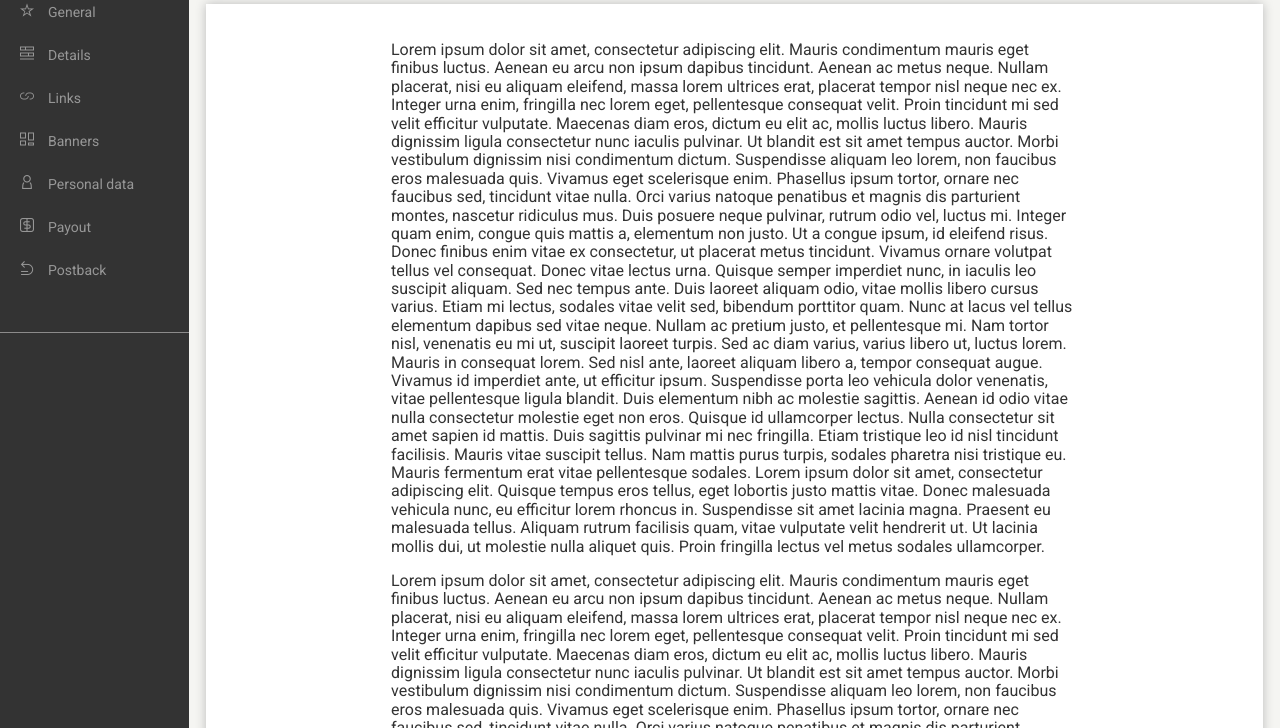
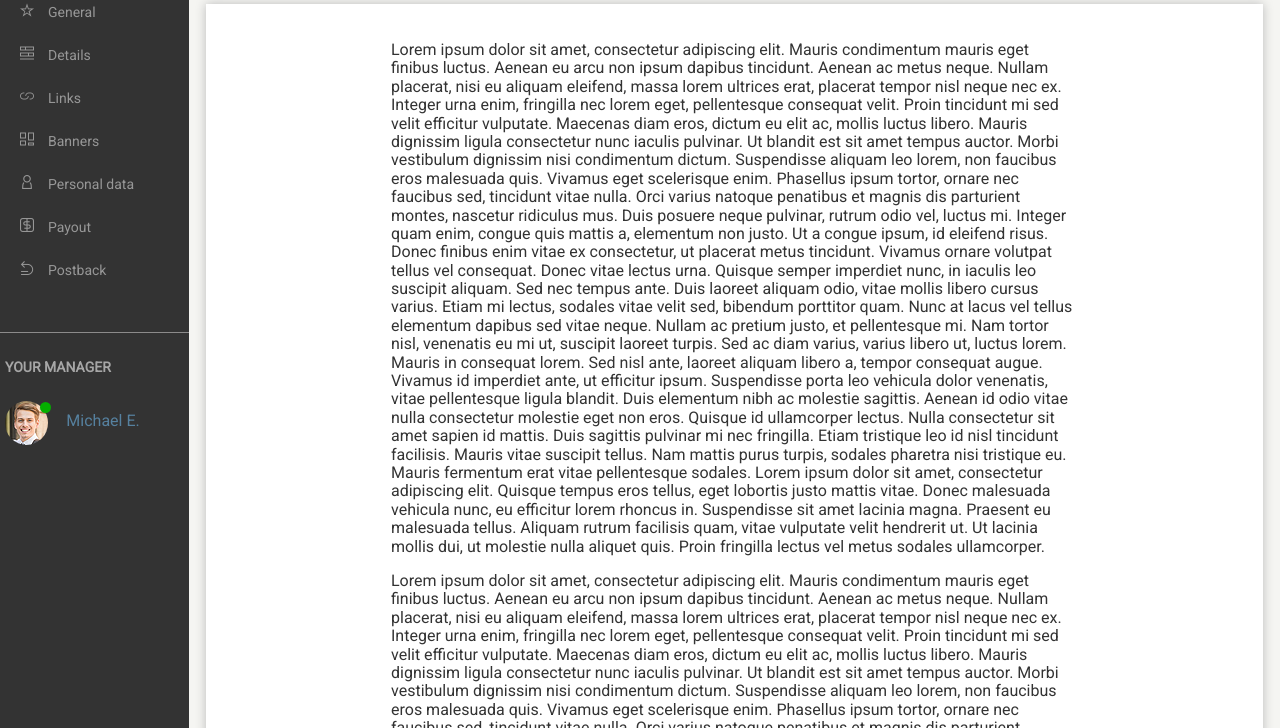
Before and after one commit to JoWos/9, a website: page index.html in a window 1280 px wide. Shown: the part 72-800 px from the top of the page. Drawn offline with Linux system fonts and the light colour scheme.

Commit message:
Add manager section to sidebar - doesn't work in sidebar short

```diff
--- a/index.html
+++ b/index.html
@@ -96,7 +96,17 @@
                     </div>
                 </li>
             </ul>
-
+            <div class="manager manager-short">
+                <h3>Your manager</h3>
+                <div class="row">
+                    <div class="col-sm-3 col-lg-4">
+                        <img src="images/avatar.png" alt="manager avatar">
+                    </div>
+                    <div class="col-sm-9 col-lg-8">
+                        <a href="#">Michael E.</a>
+                    </div>
+                </div>
+            </div>
         </div>
         <div class="main-wrapper">
             <section>
--- a/sass/style.scss
+++ b/sass/style.scss
@@ -358,7 +358,7 @@ header {
                     display: block;
                     position: absolute;
                     top: 55px;
-                    left: 52px;
+                    left: 40px;
                     z-index: 1;
                 }
 
@@ -372,7 +372,7 @@ header {
 
             h3,
             a {
-                color: $dark;
+
             }
         }
     }
```
Also changed, not shown: css/style.css, 1 other file.
